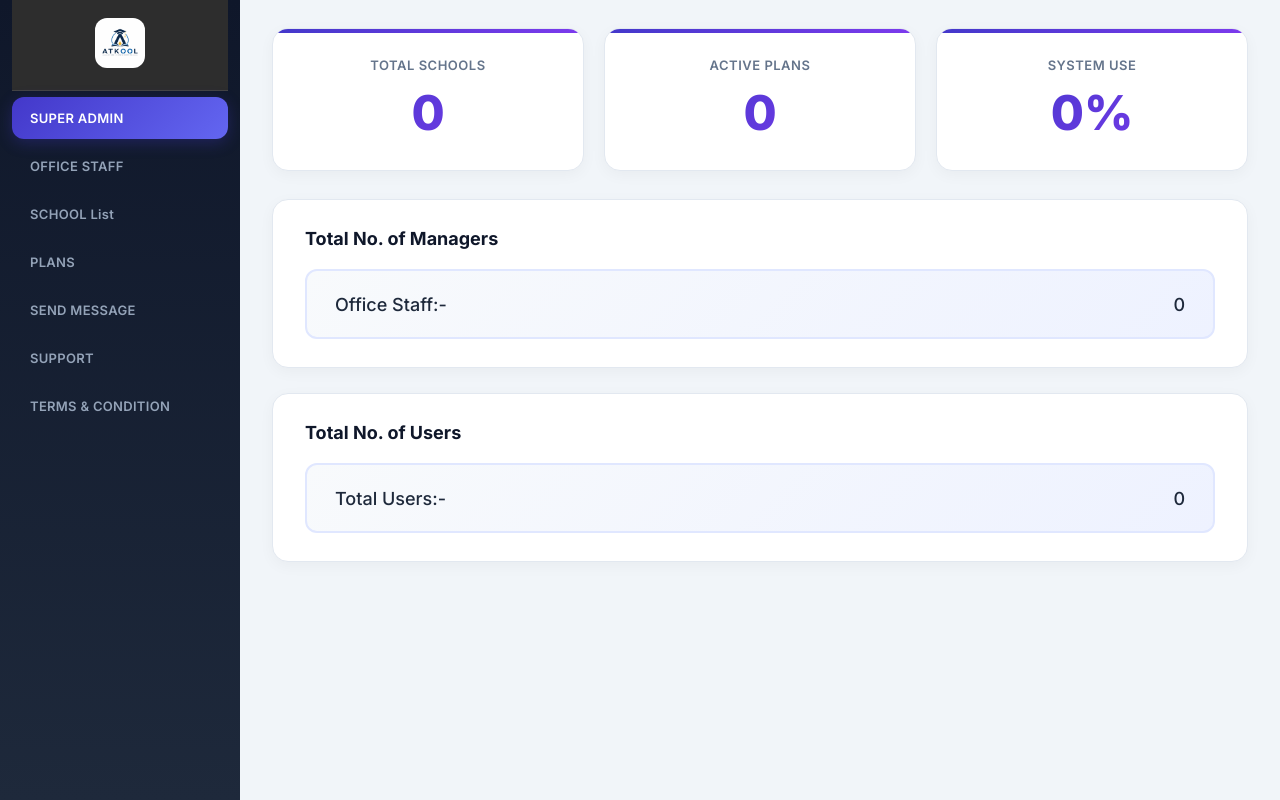
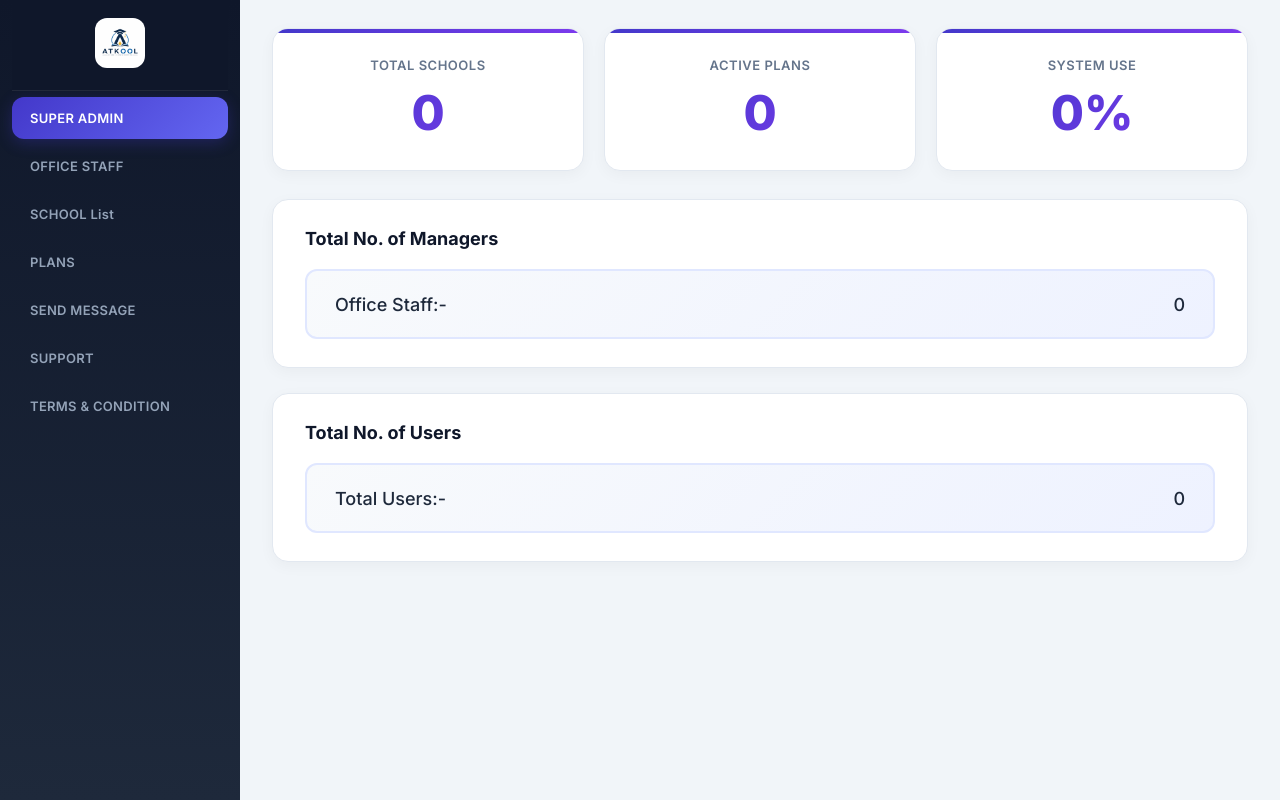
Before and after one commit to pashaarshad/atkool-website, a website: page public/dashboard.html in a window 1280 px wide. Drawn offline with Linux system fonts and the light colour scheme; no server answers; sample sign-in values are in the browser's storage.

Commit message:
Fix: sticky sidebar logo + match dark navy palette

```diff
--- a/public/css/style.css
+++ b/public/css/style.css
@@ -38,7 +38,7 @@ body {
 .sidebar {
     width:240px; background:linear-gradient(180deg,#0F172A 0%,#1e293b 100%);
     padding:0 12px 12px; display:flex; flex-direction:column; gap:6px;
-    border-right:none; box-shadow:4px 0 20px rgba(0,0,0,.1);
+    border-right:none; box-shadow:4px 0 20px rgba(0,0,0,.1); overflow-y:auto;
 }
 .sidebar-item {
     background:transparent; border:none; border-radius:12px; padding:13px 18px;
--- a/public/dashboard.html
+++ b/public/dashboard.html
@@ -11,7 +11,7 @@
 <body>
     <div class="main-container">
         <div class="sidebar">
-            <div style="padding:18px;text-align:center;background:#2d2d2d;border-bottom:1px solid #444"><img src="/logo.jpeg" alt="ATKool" style="width:50px;height:50px;border-radius:12px"></div>
+            <div style="padding:18px;text-align:center;background:#0F172A;border-bottom:1px solid rgba(255,255,255,.08);position:sticky;top:0;z-index:10"><img src="/logo.jpeg" alt="ATKool" style="width:50px;height:50px;border-radius:12px"></div>
             <div class="sidebar-item active">SUPER ADMIN</div>
             <a href="office-staff.html" class="sidebar-item">OFFICE STAFF</a>
             <div class="sidebar-item has-submenu" id="schoolListMenu">
```
